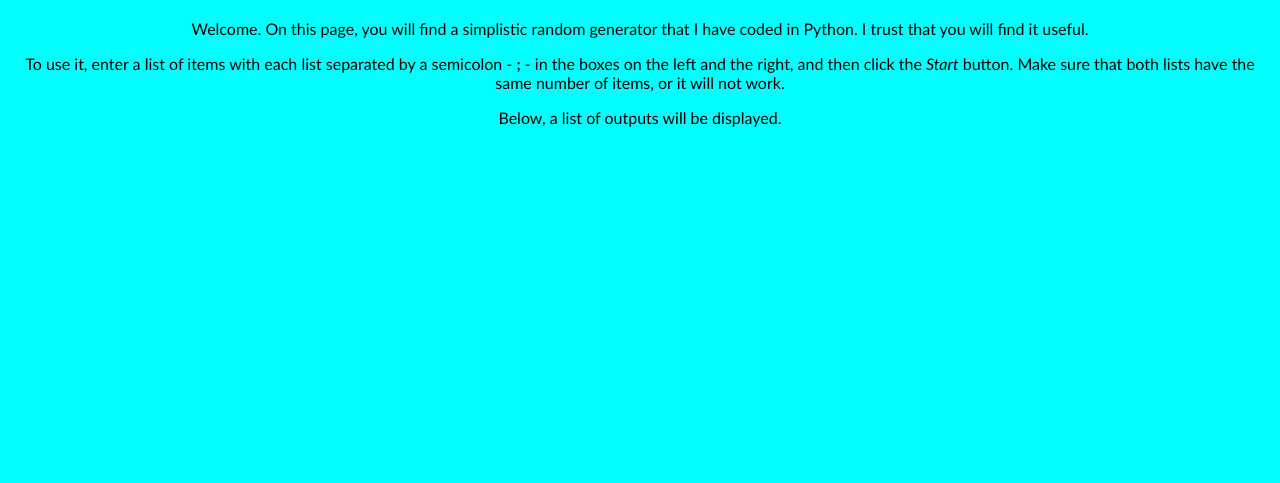
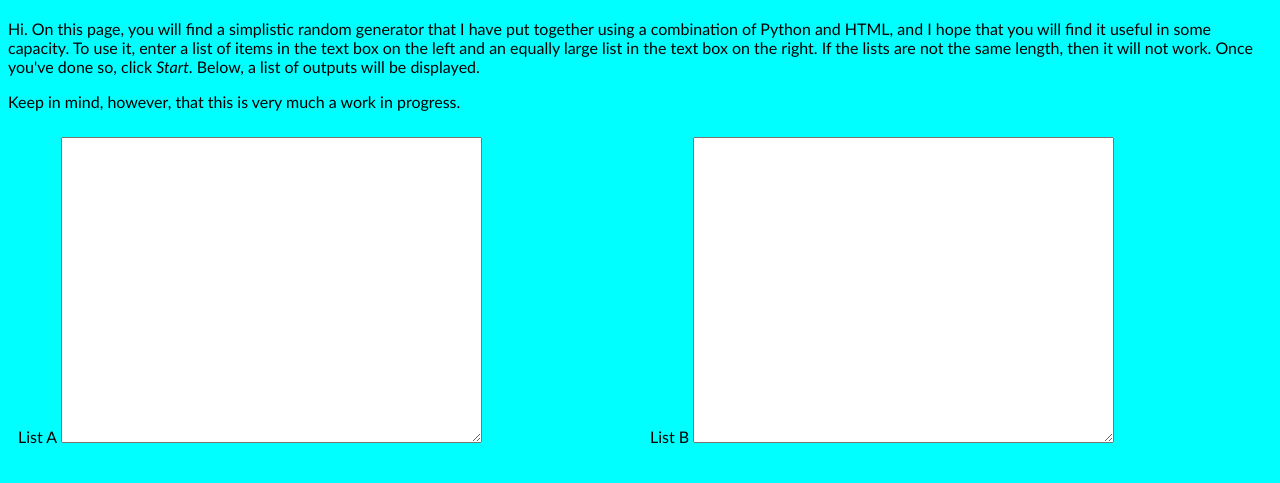
Before and after one commit to GwenTheWelshGal/Random-Generator, a plain HTML site: page index.html in a window 1280 px wide. Shown: the part 63-546 px from the top of the page. Drawn offline with Linux system fonts and the light colour scheme.

Commit message:
Front-end updates.

```diff
--- a/index.html
+++ b/index.html
@@ -6,9 +6,21 @@
     </head>
     <body>
         <h1 align="center">Random Generator</h1>
-        <p align="center">Welcome. On this page, you will find a simplistic random generator that I have coded in Python. I trust that you will find it useful.</p>
-        <p align="center">To use it, enter a list of items with each list separated by a semicolon - <b>;</b> - in the boxes on the left and the right, and then click the <em>Start</em> button. Make sure that both lists have the same number of items, or it will not work.</p>
-        <p align="center">Below, a list of outputs will be displayed.</p>
+        <align="center">
+            <p>Hi. On this page, you will find a simplistic random generator that I have put together using a combination of Python and HTML, and I hope that you will find it useful in some capacity. To use it, enter a list of items in the text box on the left and an equally large list in the text box on the right. If the lists are not the same length, then it will not work. Once you've done so, click <em>Start</em>. Below, a list of outputs will be displayed.</p>
+            <p>Keep in mind, however, that this is very much a work in progress.</p>
+        </align>
+
+        <div class="rows">
+            <div class="ColumnA">
+                <label for="ListA">List A</label>
+                <textarea id="ListA" name="ListA" rows="20" cols="50"></textarea>
+            </div>
+            <div class="ColumnB">
+                <label for="ListB">List B</label>
+                <textarea id="ListB" name="ListB" rows="20" cols="50"></textarea>
+            </div>
+        </div>
         <!--
             Right now, I'm visualizing a couple of boxes in which inputs can be entered, with each item separated either by a semicolon or either being on a new line.
             The START button will randomize the list by shuffling both lists behind the scenes and popping said selection from the list.
--- a/styles.css
+++ b/styles.css
@@ -3,3 +3,17 @@ body {
     font: 18px;
     background-color: aqua;
 }
+
+.rows {
+    display: flex;
+}
+
+.ColumnA {
+    flex: 50%;
+    padding: 10px;
+}
+
+.ColumnB {
+    flex: 50%;
+    padding: 10px;
+}
```
